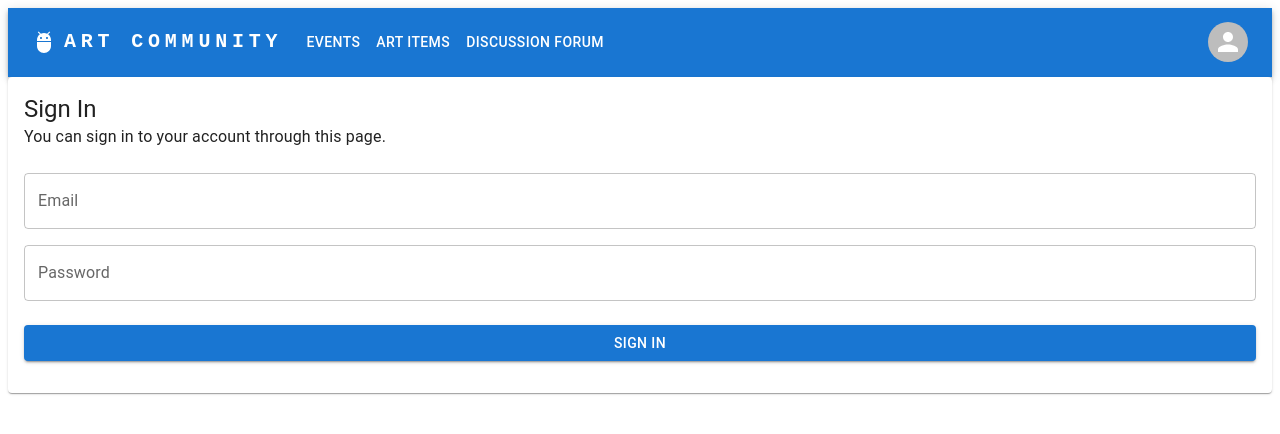
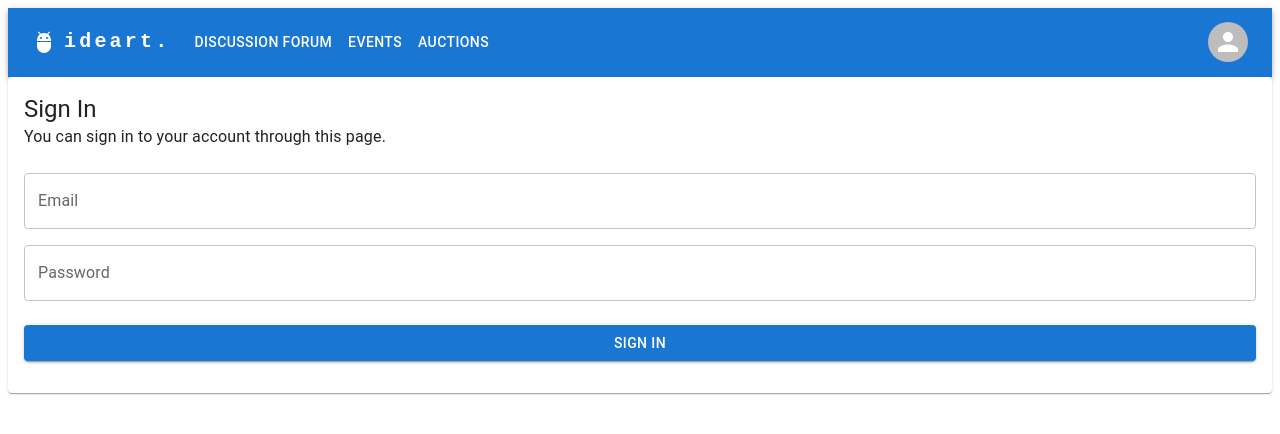
Before and after one commit to bounswe/bounswe2022group7, a React (Create React App) app in the folder frontend/: page /auth/signin in a window 1280 px wide. Shown: the top 434 px of the page. Built offline with nearby package versions, Linux system fonts and the light colour scheme.

Commit message:
Update app name (FE, #350)

```diff
--- a/frontend/src/ResponsiveAppBar.js
+++ b/frontend/src/ResponsiveAppBar.js
@@ -37,7 +37,7 @@ const ResponsiveAppBar = () => {
         setAnchorElUser(null);
     };
 
-    const pages = ['Events', 'Art Items', 'Discussion Forum'];
+    const pages = ['Discussion Forum', 'Events', 'Auctions'];
 
     const navigate = useNavigate()
     const { token, clearToken } = useAuth()
@@ -79,12 +79,12 @@ const ResponsiveAppBar = () => {
                             display: { xs: 'none', md: 'flex' },
                             fontFamily: 'monospace',
                             fontWeight: 700,
-                            letterSpacing: '.3rem',
+                            letterSpacing: '.2rem',
                             color: 'inherit',
                             textDecoration: 'none',
                         }}
                     >
-                        ART COMMUNITY
+                        ideart.
                     </Typography>
 
                     <Box sx={{ flexGrow: 1, display: { xs: 'flex', md: 'none' } }}>
```
